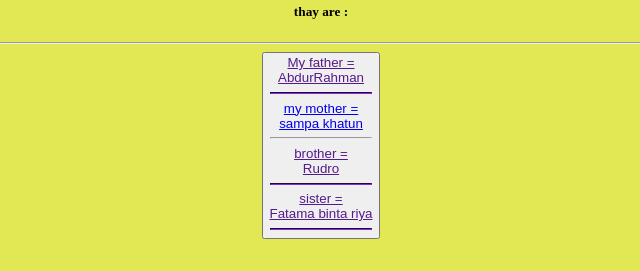
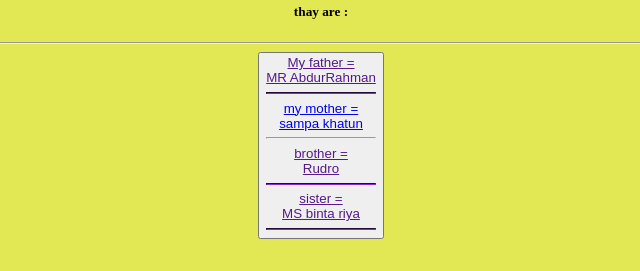
Before and after one commit to sampakhatun/lisi.op.me, a plain HTML site: page index.html in a window 1280 px wide. Shown: the part 194-465 px from the top of the page, 319-959 px from the left. Drawn offline with Linux system fonts and the light colour scheme.

Commit message:
Update index.html

```diff
--- a/index.html
+++ b/index.html
@@ -16,7 +16,7 @@
 
                     <button>
                         <a href="" class=""
-                        <ul>My father =</ul><div>AbdurRahman</div><hr>
+                        <ul>My father =</ul><div> MR AbdurRahman</div><hr>
                         <a>
                             <a href="https://www.facebook.com/sampa.rahman.3" class=""
                        <ul>my mother =</ul><div>sampa khatun</div><hr>
@@ -25,7 +25,7 @@
                        <ul> brother =</ul><div>Rudro</div><hr>
                                         <a>
                                             <a href="" class=""
-                       <ul>sister =</ul><div>Fatama binta riya</div><hr></button>
+                       <ul>sister =</ul><div>MS binta riya</div><hr></button>
                        <a>
                </body>
 
```
